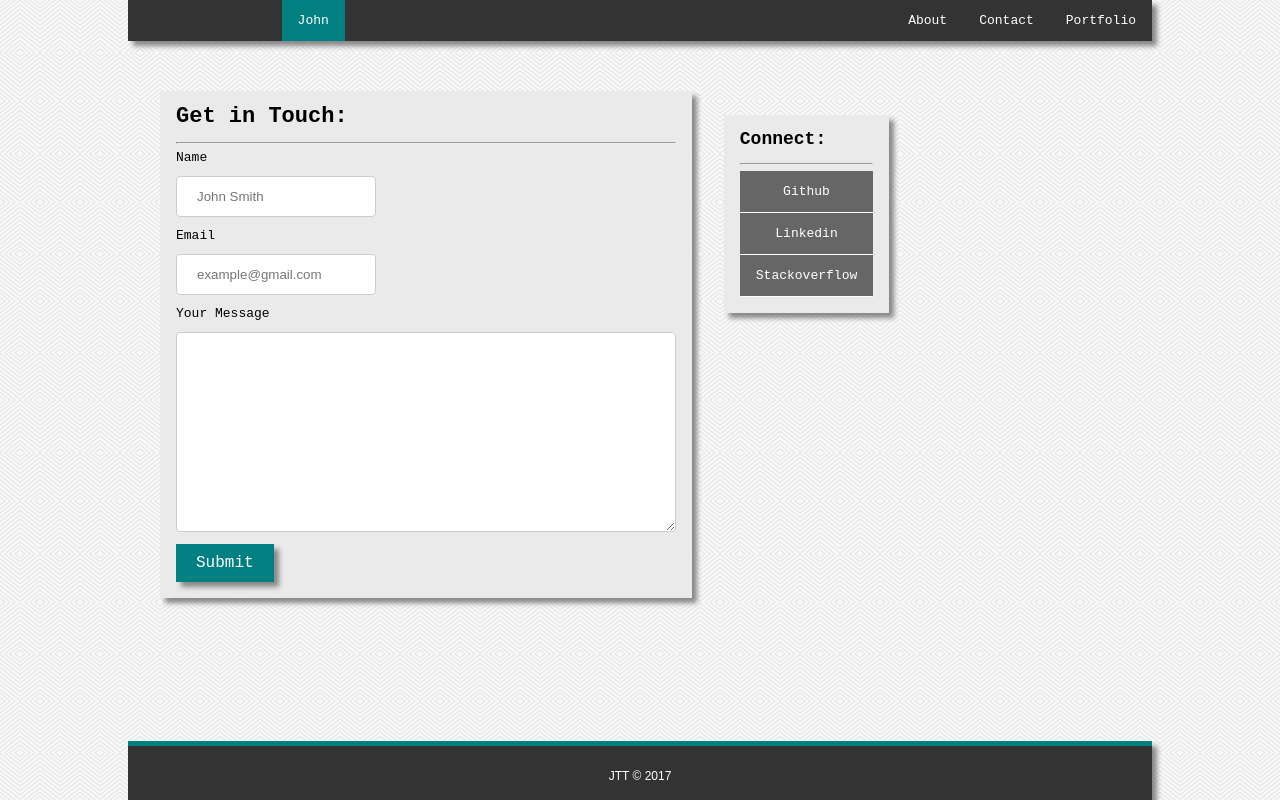
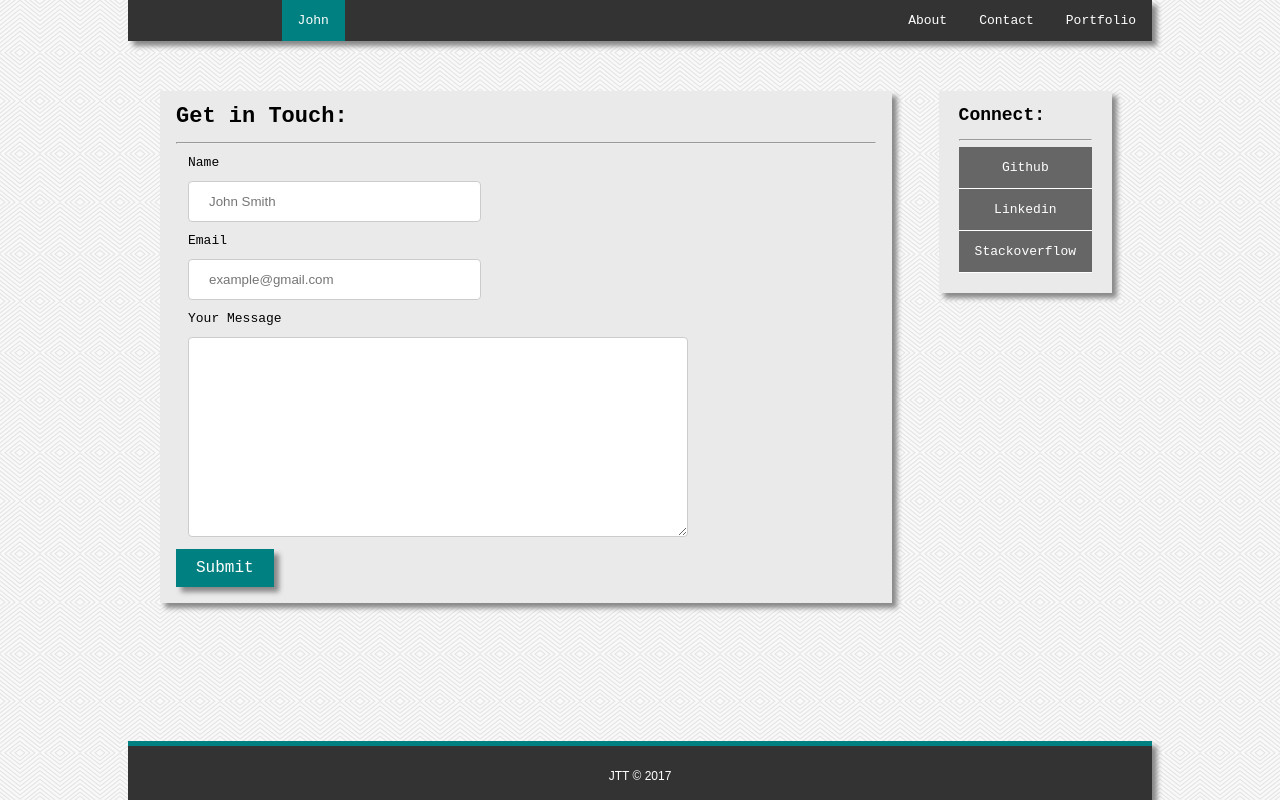
Before and after one commit to torrencj/Basic-Portfolio, a plain HTML site: page contact.html in a window 1280 px wide. Drawn offline with Linux system fonts and the light colour scheme.

Commit message:
finalized design

```diff
--- a/assets/css/style.css
+++ b/assets/css/style.css
@@ -25,6 +25,11 @@ h2 {
   -webkit-margin-start: 0px;
   -webkit-margin-end: 0px;
   font-weight: bold;
+}
+
+p {
+  font-size: 16px;
+  padding: 12px;
 }
 
 body {
@@ -91,21 +96,12 @@ footer {
   box-shadow: 5px 5px 5px #888888;
 }
 
-section {
-  /*padding: 12px;*/
-}
-
 section img {
   float: left;
   height: 200px;
   width: 200px;
-  padding: 0px 16px 16px 16px;
+  padding: 16px 16px 16px 16px;
 
-}
-
-/*.container {
-  /*margin: 12px;*/
-  /*padding: 12px;*/
 }
 
 .contact-form {
@@ -139,27 +135,18 @@ textarea, input[type=text], select {
   text-decoration: none;
 }
 
-#name {
+label, #name, #email, #message{
   display: block;
   width: 40%;
-  margin: 12px 0px 12px 0px;
-}
-
-#email {
-  display: block;
-  width: 40%;
-  margin: 12px 0px 12px 0px;
+  margin: 12px;
 }
 
 #message {
-  display: block;
   width: 500px;
   height: 200px;
-  margin: 12px 0px 12px 0px;
 }
 
-
-#about {
+#about, #contact, #portfolio{
   min-width: 200px;
   max-width: 700px;
   display: inline-block;
@@ -168,23 +155,27 @@ textarea, input[type=text], select {
   box-shadow: 5px 5px 5px #888888;
 }
 
+
+#contact {
+  /*padding: 0px 20px 20px 20px;*/
+  padding: 0px 16px 16px 16px;
+}
+
 #connect {
   max-width: 30%;
   display: inline-block;
+  position: absolute;
+  right: 16px;
   background: #eaeaea;
-  padding: 0px 16px 16px 16px;
+  padding: 0px 20px 20px 20px;
   margin: 24px;
+  margin-top: 0;
   box-shadow: 5px 5px 5px #888888;
 }
 
-aside {
-  position: relative;
-  /*right: 20%;*/
-}
-
-#connect, #about {
+/*#connect, #about {
  vertical-align:top;
-}
+}*/
 
  #connect a {
    display: block;
--- a/contact.html
+++ b/contact.html
@@ -23,7 +23,7 @@
 
 <main>
 
-  <section id="about">
+  <section id="contact">
 
     <div class="container">
     <h1>Get in Touch:</h1>
```
Also changed, not shown: index.html (+16 -7 lines), portfolio.html (+2 -1 lines).
